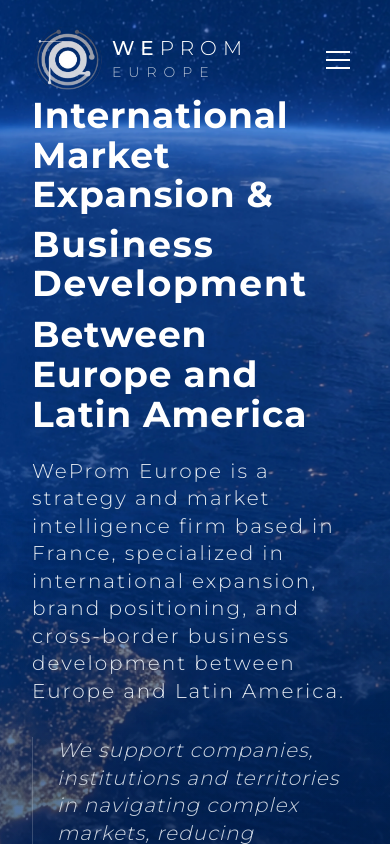
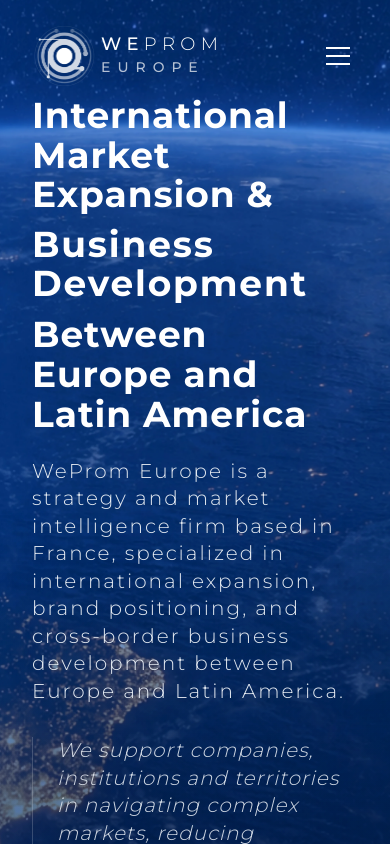
Before and after one commit to jhon-henao13/WeProm-Europe, a React (Vite) app: page / in a window 390 px wide. Shown: the top 844 px of the page. Built offline with nearby package versions, Linux system fonts and the light colour scheme; a web font is replaced by a local one.

Commit message:
nav: icon azul en scroll con fade

```diff
--- a/src/components/Navbar.jsx
+++ b/src/components/Navbar.jsx
@@ -14,24 +14,45 @@
     <nav className={`fixed top-0 left-0 w-full py-4 px-8 md:px-12 flex justify-between items-center z-[100] transition-all duration-500 ${
       isScrolled ? 'bg-white backdrop-blur-md shadow-sm py-3' : 'bg-transparent py-6'
     }`}>
+
+      {/* Branding - Contenedor del Logo */}
       {/* Branding */}
-      <div className="flex items-center gap-2 z-[110] group cursor-pointer">
-        <img
-          src="/icon.webp"
-          alt="WeProm Icon"
-          className={`w-18 h-18 object-contain transition-all duration-700 ${isScrolled || isOpen ? '[filter:invert(29%)_sepia(91%)_rotate(211deg)_brightness(92%)_contrast(91%)]' : ''}`}
-        />
-        <div className={`flex flex-col font-montserrat transition-colors duration-500 ${isScrolled || isOpen ? 'text-[#2d61e0]' : 'text-white'}`}>
+      <div className="flex items-center gap-[5px] z-[110] group cursor-pointer">
 
-          <div className={'flex flex-row'}>
+        {/* Contenedor relativo para los iconos con tamaño fijo responsivo */}
+        <div className="relative w-16 h-16 md:w-20 md:h-20 flex-shrink-0">
+          {/* Icono Original (Blanco) */}
+          <img
+            src="/icon.webp"
+            alt="WeProm Icon"
+            className={`absolute inset-0 w-full h-full object-contain transition-all duration-700 ease-in-out ${
+              isScrolled || isOpen ? 'opacity-0 scale-75' : 'opacity-100 scale-100'
+            }`}
+          />
 
-            <span className="font-medium text-xl tracking-[0.3em] leading-none">WE</span>
-            <span className="font-light text-xl tracking-[0.3em] leading-none">PROM</span>
+          {/* Icono de Scroll (Azul / icon2) */}
+          <img
+            src="/icon2.jpeg"
+            alt="WeProm Icon Scrolled"
+            className={`absolute inset-0 w-full h-full object-contain transition-all duration-700 ease-in-out ${
+              isScrolled || isOpen ? 'opacity-100 scale-[0.82]' : 'opacity-0 scale-110'
+            }`}
+          />
+        </div>
+
+        {/* Textos: Alineación ajustada con flex-col */}
+        <div className={`flex flex-col font-montserrat transition-colors duration-500 ${
+          isScrolled || isOpen ? 'text-[#2d61e0]' : 'text-white'
+        }`}>
+          <div className="flex flex-row">
+            <span className="font-medium text-lg md:text-xl tracking-[0.3em] leading-none">WE</span>
+            <span className="font-light text-lg md:text-xl tracking-[0.3em] leading-none">PROM</span>
           </div>
-
-          <span className="font-light text-[14px] tracking-[0.5em] mt-1 opacity-70">EUROPE</span>
+          <span className="font-medium text-[14px] md:text-[14px] tracking-[0.5em] mt-1 opacity-70">EUROPE</span>
         </div>
       </div>
+
+
 
       {/* Desktop Menu */}
       <div className={`hidden md:flex items-center gap-7 text-[10px] font-bold uppercase tracking-[0.4em] transition-colors duration-500 ${isScrolled ? 'text-[#2d61e0]' : 'text-white'}`}>
```
Also changed, not shown: public/icon.webp, public/icon2.jpeg (added).
